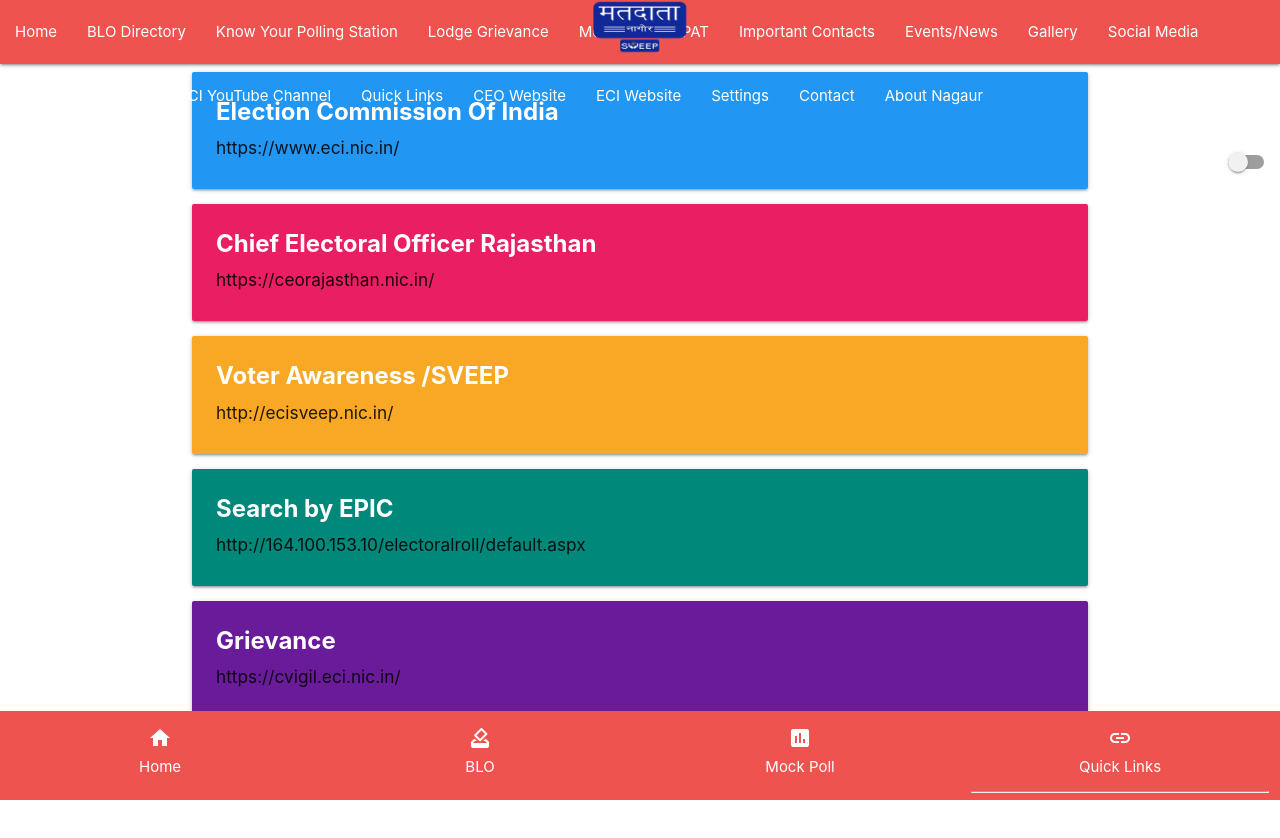
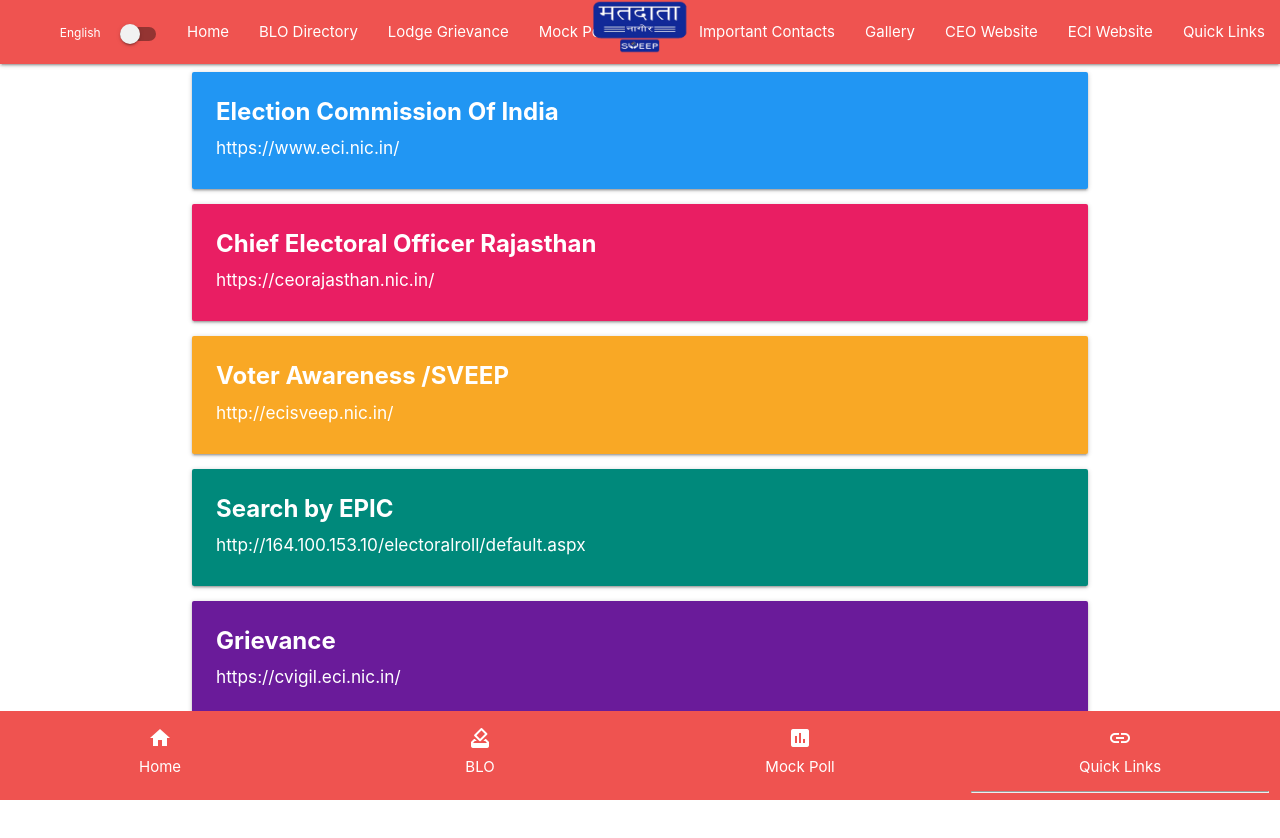
Before and after one commit to SriramJothiswaran/myVote, a plain HTML site: page links.html in a window 1280 px wide. Drawn offline with Linux system fonts and the light colour scheme.

Commit message:
redirect provided for quick links

```diff
--- a/links.html
+++ b/links.html
@@ -24,21 +24,13 @@
           <ul id="nav-mobile" class="right hide-on-med-and-down">
             <li><a href="/home.html">Home</a></li>
             <li><a href="blo.html">BLO Directory</a></li>
-            <li><a href="blo.html">Know Your Polling Station</a></li>
-            <li><a href="blo.html">Lodge Grievance</a></li>
-            <li><a href="blo.html">Mock Poll : VVPAT</a></li>
-            <li><a href="blo.html">Important Contacts</a></li>
-            <li><a href="blo.html">Events/News</a></li>
+            <li><a href="https://cvigil.eci.nic.in/">Lodge Grievance</a></li>
+            <li><a href="mock.html">Mock Poll : VVPAT</a></li>
+            <li><a href="contacts.html">Important Contacts</a></li>
             <li><a href="gallery.html">Gallery</a></li>
-            <li><a href="blo.html">Social Media</a></li>
-            <li><a href="blo.html">Find Booth on Map</a></li>
-            <li><a href="blo.html">ECI YouTube Channel</a></li>
-            <li><a href="blo.html">Quick Links</a></li>
-            <li><a href="blo.html">CEO Website</a></li>
-            <li><a href="blo.html">ECI Website</a></li>
-            <li><a href="blo.html">Settings</a></li>
-            <li><a href="blo.html">Contact</a></li>
-            <li><a href="blo.html">About Nagaur</a></li>
+            <li><a href="https://ceorajasthan.nic.in/">CEO Website</a></li>
+            <li><a href="https://www.eci.nic.in/">ECI Website</a></li>
+            <li><a href="links.html">Quick Links</a></li>
           </ul>
           <ul id="nav-mobile" class="right">
             <li>
@@ -54,21 +46,13 @@
         <ul class="sidenav" id="mobile-demo">
           <li><a href="/home.html">Home</a></li>
           <li><a href="blo.html">BLO Directory</a></li>
-          <li><a href="blo.html">Know Your Polling Station</a></li>
-          <li><a href="blo.html">Lodge Grievance</a></li>
-          <li><a href="blo.html">Mock Poll : VVPAT</a></li>
-          <li><a href="blo.html">Important Contacts</a></li>
-          <li><a href="blo.html">Events/News</a></li>
+          <li><a href="https://cvigil.eci.nic.in/">Lodge Grievance</a></li>
+          <li><a href="mock.html">Mock Poll : VVPAT</a></li>
+          <li><a href="contacts.html">Important Contacts</a></li>
           <li><a href="gallery.html">Gallery</a></li>
-          <li><a href="blo.html">Social Media</a></li>
-          <li><a href="blo.html">Find Booth on Map</a></li>
-          <li><a href="blo.html">ECI YouTube Channel</a></li>
-          <li><a href="blo.html">Quick Links</a></li>
-          <li><a href="blo.html">CEO Website</a></li>
-          <li><a href="blo.html">ECI Website</a></li>
-          <li><a href="blo.html">Settings</a></li>
-          <li><a href="blo.html">Contact</a></li>
-          <li><a href="blo.html">About Nagaur</a></li>
+          <li><a href="https://ceorajasthan.nic.in/">CEO Website</a></li>
+          <li><a href="https://www.eci.nic.in/">ECI Website</a></li>
+          <li><a href="links.html">Quick Links</a></li>
         </ul>
 
 
@@ -81,7 +65,7 @@
         <div class="card horizontal blue">
           <div class="card-content">
             <span class="card-title" style="color:white; font-weight: bold;">Election Commission Of India</span>
-            <h6>https://www.eci.nic.in/</h6>
+            <h6><a class="linkColor" href="https://www.eci.nic.in/">https://www.eci.nic.in/</a></h6>
           </div>
         </div>
       </div>
@@ -89,7 +73,7 @@
         <div class="card horizontal pink">
           <div class="card-content">
             <span class="card-title" style="color:white; font-weight: bold;">Chief Electoral Officer Rajasthan</span>
-            <h6>https://ceorajasthan.nic.in/</h6>
+            <h6><a class="linkColor" href="https://ceorajasthan.nic.in/">https://ceorajasthan.nic.in/</a></h6>
           </div>
         </div>
       </div>
@@ -97,7 +81,7 @@
         <div class="card horizontal yellow darken-3">
           <div class="card-content">
             <span class="card-title" style="color:white; font-weight: bold;">Voter Awareness /SVEEP</span>
-            <h6>http://ecisveep.nic.in/</h6>
+            <h6><a class="linkColor" href="http://ecisveep.nic.in/">http://ecisveep.nic.in/</a></h6>
           </div>
         </div>
       </div>
@@ -105,7 +89,7 @@
         <div class="card horizontal teal darken-1">
           <div class="card-content">
             <span class="card-title" style="color:white; font-weight: bold;">Search by EPIC</span>
-            <h6>http://164.100.153.10/electoralroll/default.aspx</h6>
+            <h6> <a class="linkColor" href="http://164.100.153.10/electoralroll/default.aspx">http://164.100.153.10/electoralroll/default.aspx</a></h6>
           </div>
         </div>
       </div>
@@ -113,7 +97,7 @@
         <div class="card horizontal purple darken-3">
           <div class="card-content">
             <span class="card-title" style="color:white; font-weight: bold;">Grievance</span>
-            <h6>https://cvigil.eci.nic.in/</h6>
+            <h6><a class="linkColor" href="https://cvigil.eci.nic.in/">https://cvigil.eci.nic.in/</a></h6>
           </div>
         </div>
       </div>
--- a/public/css/style.css
+++ b/public/css/style.css
@@ -207,4 +207,9 @@
 
 .dayBold{
   font-weight: bolder;
+  margin-bottom: 10px;
 }
+
+.linkColor{
+  color: white;
+}
```
Also changed, not shown: blo.html (+12 -28 lines), contacts.html (+12 -28 lines), gallery.html (+12 -28 lines), home.html (+12 -29 lines), index.html (+1 -0 lines), mock.html (+12 -28 lines).
